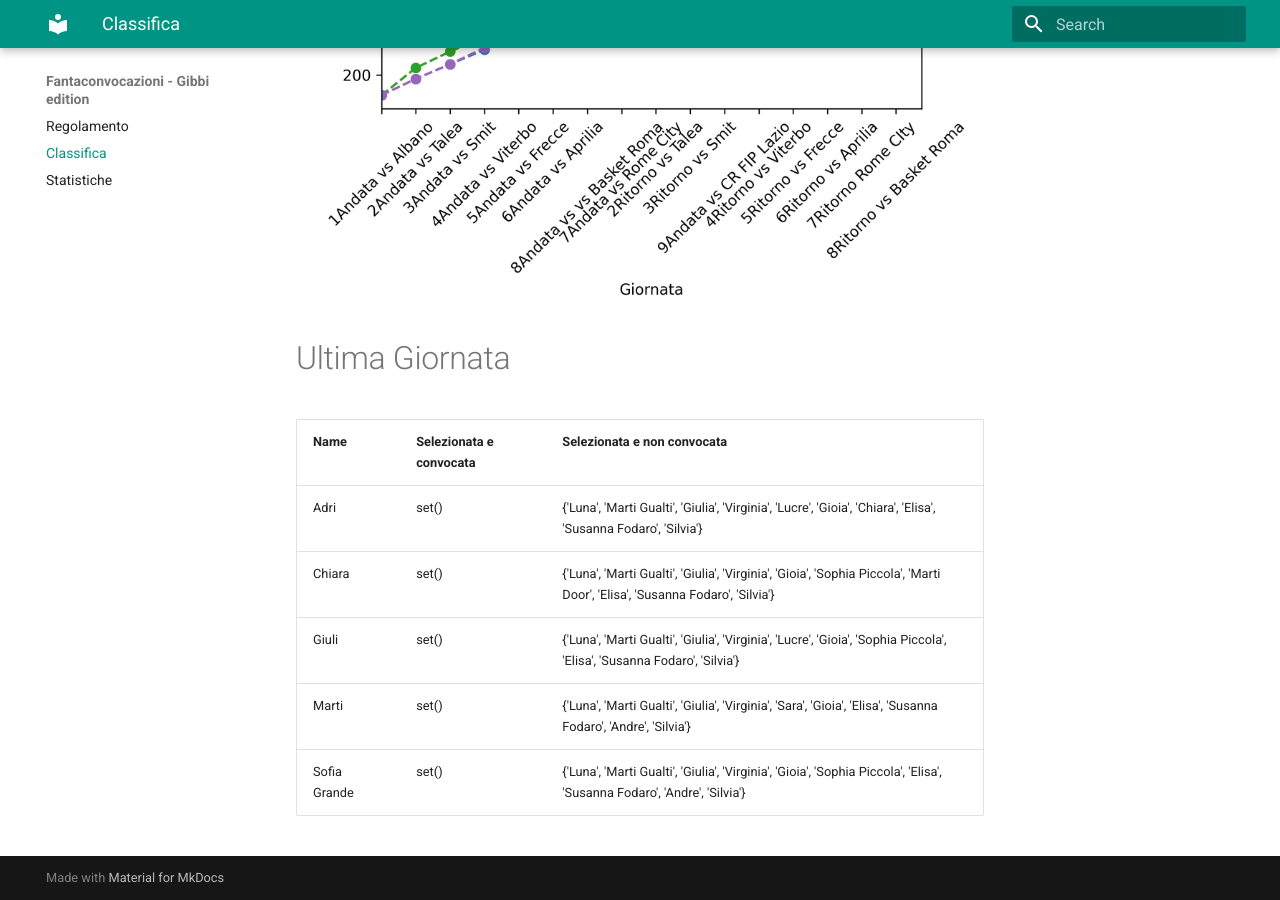
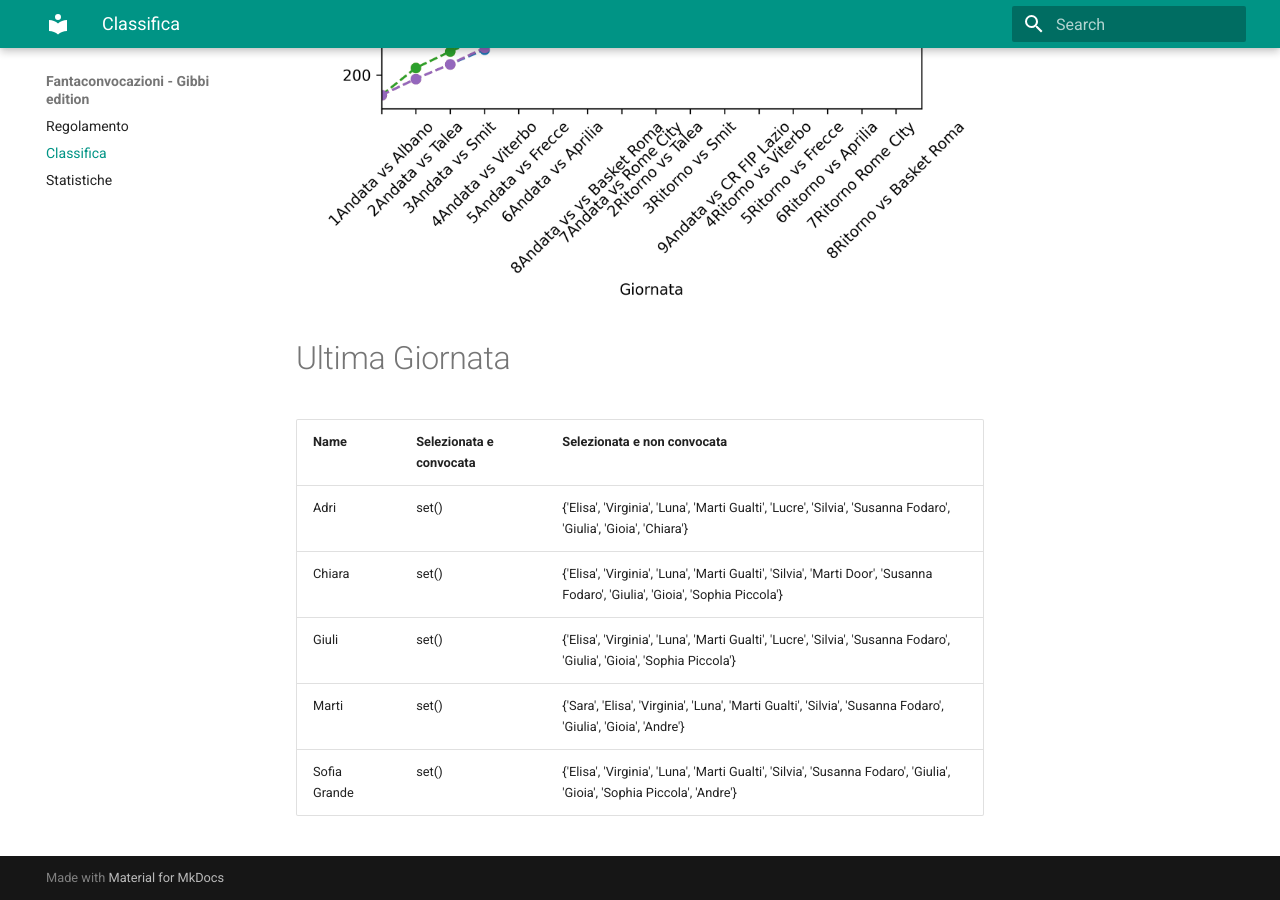
Before and after one commit to martinig94/fantagibbi, an MkDocs documentation site: the page built from docs/Classifica.md, in a window 1280 px wide and 900 px high, scrolled down 810 px. Built offline with MkDocs 1.6.1 and Material for MkDocs 9.7.7, drawn with Linux system fonts in a browser that asks for light colours.

Commit message:
Auto-update from main.py

```diff
--- a/docs/Classifica.md
+++ b/docs/Classifica.md
@@ -18,9 +18,9 @@
 <!-- START_TABLE CORRECT -->
 | Name         | Selezionata e convocata   | Selezionata e non convocata                                                                                                  |
 |:-------------|:--------------------------|:-----------------------------------------------------------------------------------------------------------------------------|
-| Adri         | set()                     | {'Luna', 'Marti Gualti', 'Giulia', 'Virginia', 'Lucre', 'Gioia', 'Chiara', 'Elisa', 'Susanna Fodaro', 'Silvia'}              |
-| Chiara       | set()                     | {'Luna', 'Marti Gualti', 'Giulia', 'Virginia', 'Gioia', 'Sophia Piccola', 'Marti Door', 'Elisa', 'Susanna Fodaro', 'Silvia'} |
-| Giuli        | set()                     | {'Luna', 'Marti Gualti', 'Giulia', 'Virginia', 'Lucre', 'Gioia', 'Sophia Piccola', 'Elisa', 'Susanna Fodaro', 'Silvia'}      |
-| Marti        | set()                     | {'Luna', 'Marti Gualti', 'Giulia', 'Virginia', 'Sara', 'Gioia', 'Elisa', 'Susanna Fodaro', 'Andre', 'Silvia'}                |
-| Sofia Grande | set()                     | {'Luna', 'Marti Gualti', 'Giulia', 'Virginia', 'Gioia', 'Sophia Piccola', 'Elisa', 'Susanna Fodaro', 'Andre', 'Silvia'}      |
+| Adri         | set()                     | {'Elisa', 'Virginia', 'Luna', 'Marti Gualti', 'Lucre', 'Silvia', 'Susanna Fodaro', 'Giulia', 'Gioia', 'Chiara'}              |
+| Chiara       | set()                     | {'Elisa', 'Virginia', 'Luna', 'Marti Gualti', 'Silvia', 'Marti Door', 'Susanna Fodaro', 'Giulia', 'Gioia', 'Sophia Piccola'} |
+| Giuli        | set()                     | {'Elisa', 'Virginia', 'Luna', 'Marti Gualti', 'Lucre', 'Silvia', 'Susanna Fodaro', 'Giulia', 'Gioia', 'Sophia Piccola'}      |
+| Marti        | set()                     | {'Sara', 'Elisa', 'Virginia', 'Luna', 'Marti Gualti', 'Silvia', 'Susanna Fodaro', 'Giulia', 'Gioia', 'Andre'}                |
+| Sofia Grande | set()                     | {'Elisa', 'Virginia', 'Luna', 'Marti Gualti', 'Silvia', 'Susanna Fodaro', 'Giulia', 'Gioia', 'Sophia Piccola', 'Andre'}      |
 <!-- END_TABLE CORRECT -->
```
